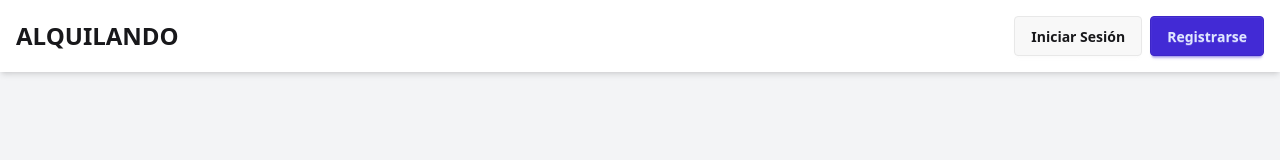
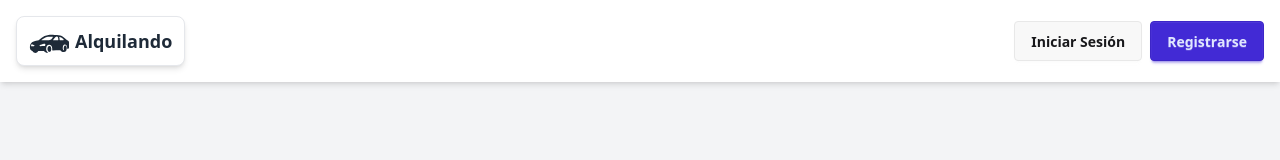
Before and after one commit to diazmartinx/ING2-UNLP, a SvelteKit app: page / in a window 1280 px wide. Shown: the top 160 px of the page. Built offline with nearby package versions, Linux system fonts and the light colour scheme; no server answers; the database is empty.

Commit message:
actualice logo en la pagina

```diff
--- a/src/routes/+layout.svelte
+++ b/src/routes/+layout.svelte
@@ -20,7 +20,10 @@
 
 <div class="flex flex-col min-h-[100dvh] bg-gray-100">
 	<nav class="flex items-center justify-between bg-white p-4 shadow-md">
-		<a href="/" class="text-2xl font-bold hover:underline">ALQUILANDO</a>
+		<a href="/" class="flex items-center bg-white border border-gray-200 shadow-md rounded-lg px-3 py-1">
+			<img src="/banner_auto.svg" alt="Alquilando" class="h-10 w-10 mr-1.5" />
+			<span class="text-lg font-bold" style="color: #1E2A38;">Alquilando</span>
+		</a>
 		<div class="flex gap-2">
 			{#if isLoggedIn}
 				<div class="dropdown dropdown-end">
```
Also changed, not shown: static/banner_auto.svg (added).
